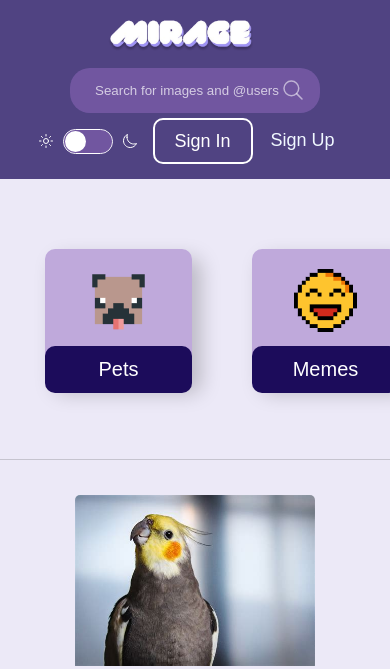
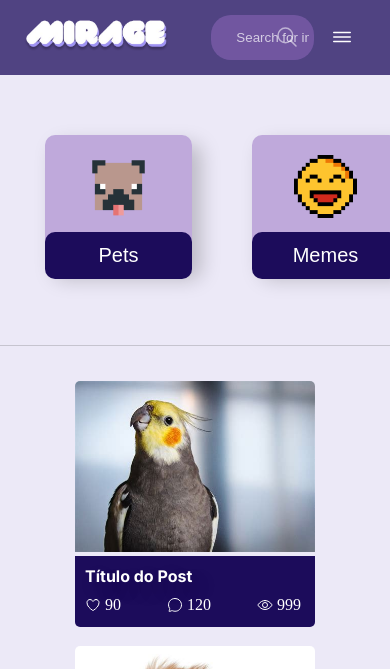
Before and after one commit to Kaioh95/mirage, a PHP site: page / in a window 390 px wide. Shown: the top 669 px of the page. Run offline with PHP 8.4, Linux system fonts and the light colour scheme.

Commit message:
Responsividade no barra do topo

```diff
--- a/css/estilo.css
+++ b/css/estilo.css
@@ -20,11 +20,16 @@
 }
 .topo{
     background: var(--cor-terciaria, #504382);
-    display: grid;
+    display: flex;
     width: 100%;
-    height: auto;
+    height: 75px;
     padding: 15px 20px 15px 20px;
     margin: 0 auto;
+    justify-content: space-between;
+    text-align: center;
+    position: fixed;
+    position: -webkit-sticky;
+    z-index: 1;
     top: 0;
     left: 0;
 }
@@ -52,8 +57,7 @@
 
 .logo{
     display: inline-flex;
-    margin-left: auto;
-    margin-right: auto;
+    margin-right: 10px;
 }
 
 label{
@@ -100,11 +104,7 @@
 }
 
 .barra-de-busca{
-    min-width: 250px;
-    width: 50%;
-    margin: 5px;
-    margin-left: auto;
-    margin-right: auto;
+    max-width: 620px;
     align-items: center;
     justify-content: space-around;
     flex: 1;
@@ -115,14 +115,20 @@
 }
 
 .login-area{ /* Kaio Henrique */
+    justify-content: space-around;
+    width: 24%;
+    margin: 0 15px;
     display: flex;
-    position: absolute;
-    right: 35px;
+}
+
+.login-dropdown{
+    display: none;
+    color: white;
+    padding: 10px 16px;
 }
 
 #tema{
     display: flex;
-    margin-right: 15px;
     align-items: center;
     justify-content: space-between;
     width: 100px;
@@ -217,7 +223,7 @@
 }
 
 .menu{
-    margin-top: 25px;
+    margin-top: 90px;
     padding: 15px;
     display: inline-flex;
     width: 100%;
@@ -471,16 +477,43 @@
         overflow:auto;
         justify-content: start;
     }
-    .login-area {
-        display: flex;
-        position: inherit;
-        justify-content: end;
-        margin-left: auto;
-        margin-right: auto;
-        right: 35px;
-    }
+
     .modal-content{
         display: grid;
     }
 
+    .login-dropdown{
+        display: block;
+    }
+
+    .login-area {
+        display: none;
+        position: absolute;
+        background-color: var(--cor-terciaria, #504382);
+        width: fit-content;
+        top: 75px;
+        right: 0;
+        margin: 0;
+        padding: 10px;
+    }
+
+    .login-area a{
+        text-decoration: none;
+    }
+
+    #button-sign-in{
+        display: block;
+        margin: 10px;
+    }
+
+    #tema {
+        justify-content: space-around;
+        width: auto;
+    }
+
+    #button-sign-up{
+        display: block;
+        margin: 10px;
+    }
+
 }
--- a/index.html
+++ b/index.html
@@ -71,7 +71,7 @@
                 </form>
             </div>
 
-            <div class="login-area" >
+            <div class="login-area" id="login-menu-dropdown">
                 <div id="tema">
                     <ion-icon name="sunny-outline" style="width: 16px; height: 16px;"></ion-icon>
                     <label class="switch" for="toggle-tema">
@@ -85,6 +85,9 @@
 
                 <a href="signup.html"><button id="button-sign-up">Sign Up</button></a>
             </div>
+            <a id="icon-login-menu" href="javascript:void(0);" class="login-dropdown" onclick="loginDropDown()">
+                <ion-icon name="menu-outline" style="width: 24px; height: 24px;"></ion-icon>
+            </a>
 
         </div>
 
--- a/js/mirage.js
+++ b/js/mirage.js
@@ -55,6 +55,11 @@
         adicionarCartaoPosts(numeroColunas)
     }
 
+    let menu = document.getElementById("login-menu-dropdown");
+    if(largura>860){
+        menu.style.display = null;
+    }
+
 }
 
 function adicionarColunas(numeroColunas, painel){
@@ -75,7 +80,7 @@
 
     let elementoColuna = document.getElementById("coluna"+coluna)
     let img = new Image()
-    img.src = `image/${pathImg}`
+    img.src = `imagens/${pathImg}`
 
     let imgLargura = 240
     let proporcaoTamanho = 240/img.width
@@ -114,4 +119,16 @@
     cartaoPost.innerHTML = innerString
     elementoColuna.appendChild(cartaoPost)
     }
+
 }
+
+function loginDropDown() {
+    let menu = document.getElementById("login-menu-dropdown");
+
+    if(menu.style.display === 'block'){
+        menu.style.display = 'none'
+    }
+    else{
+        menu.style.display = 'block'
+    }
+}
```
Also changed, not shown: css/estilo-post.css (+44 -5 lines), js/post.js (+19 -0 lines), post.html (+6 -3 lines).
